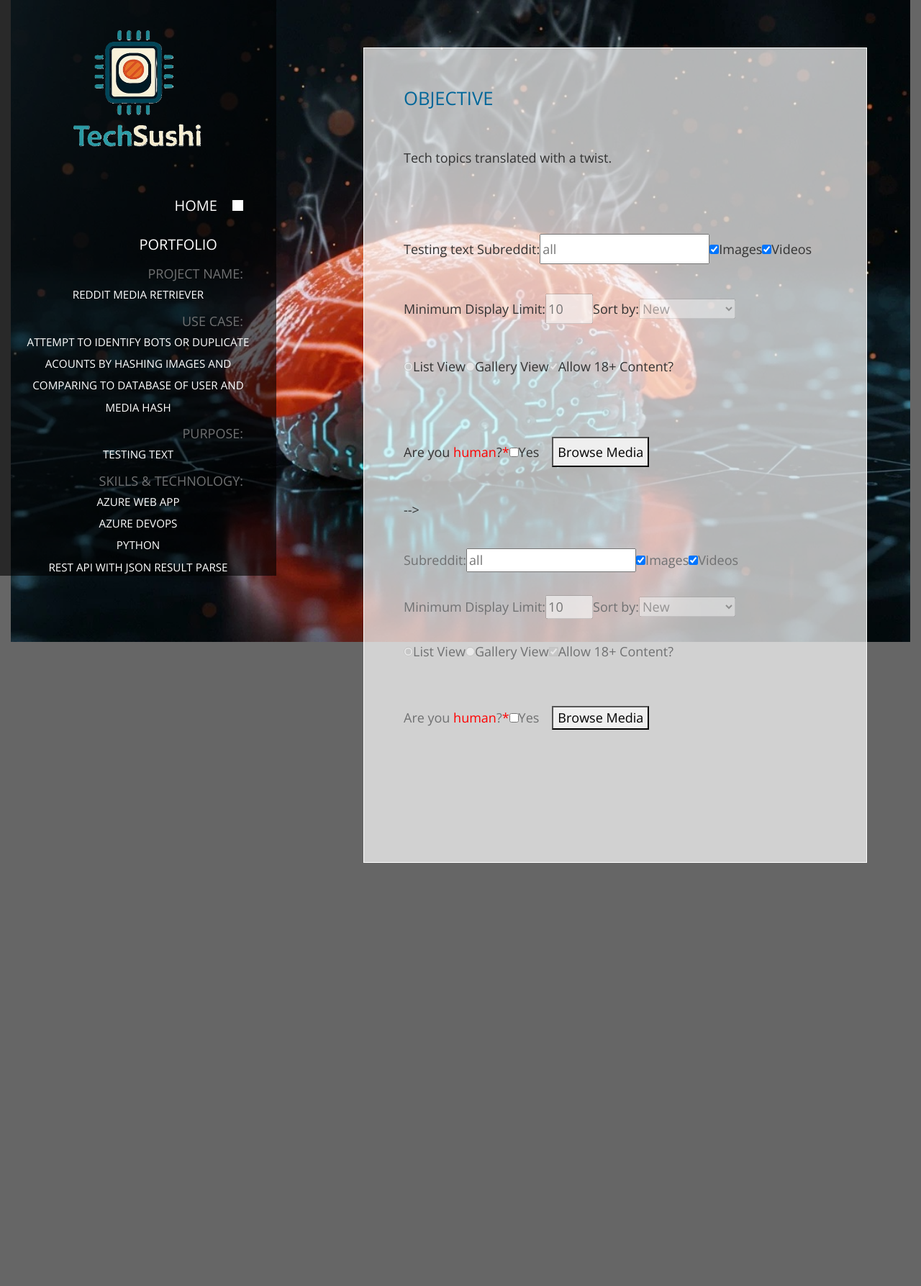
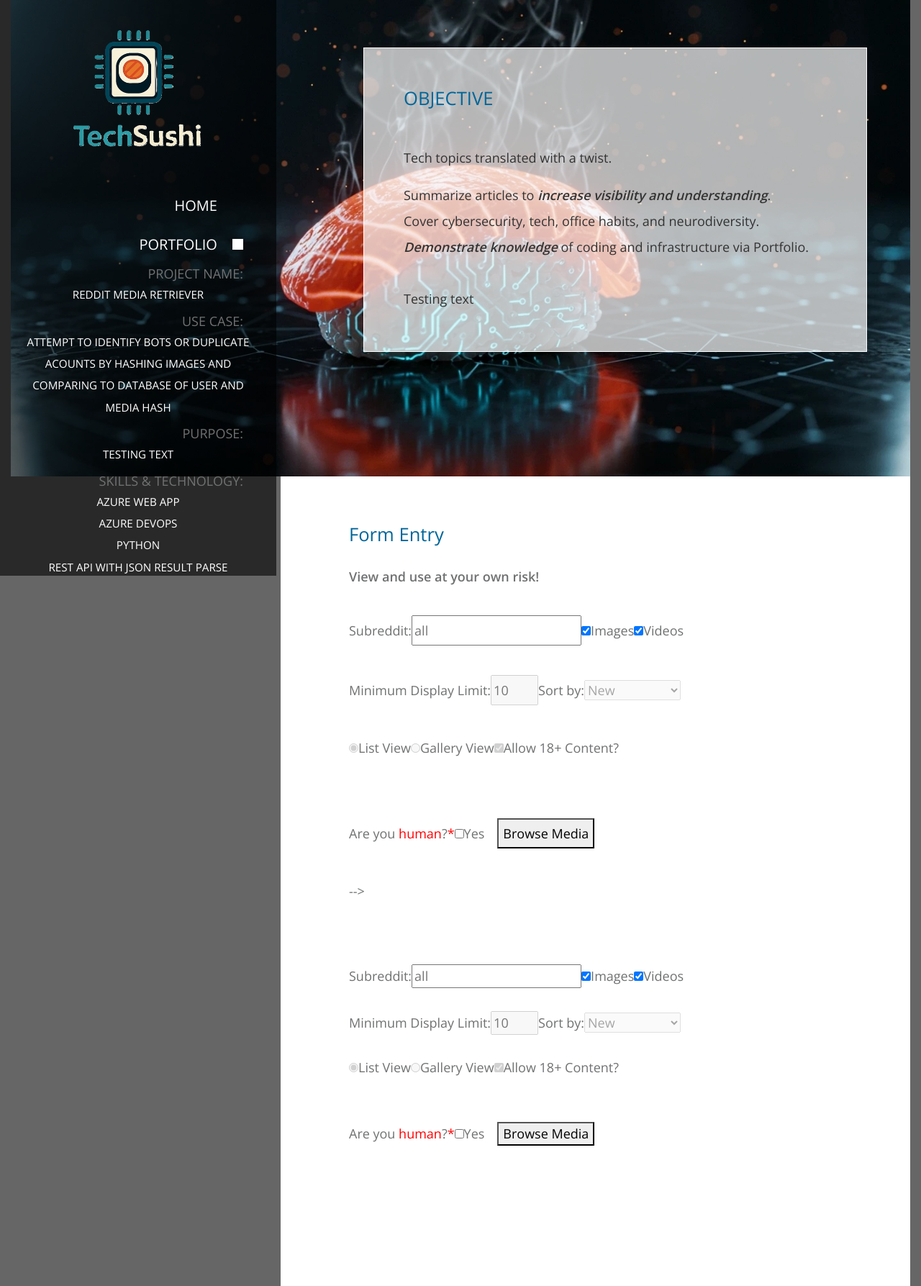
Before and after one commit to jdturbeau/repo-techsushi-portfolio-py, a Flask app: page /rmrwrap in a window 1280 px wide. Shown: the whole page at 72% size. Before the commit the page ends 1199 px from the top, so only its background shows below. Run offline with Flask 3, Linux system fonts and the light colour scheme; some libraries are stand-ins or nearby versions.

Commit message:
Update proj_body.html

```diff
--- a/templates/proj_body.html
+++ b/templates/proj_body.html
@@ -11,27 +11,40 @@
                           Tech topics translated with a twist.
                         </p>
                         <p class="mb-0 tm-color-gray">
-                          <br><br>
+                          Summarize articles to <b><i>increase visibility and understanding</i></b>.<br>
+                          Cover cybersecurity, tech, office habits, and neurodiversity.<br>
+                          <b><i>Demonstrate knowledge</i></b> of coding and infrastructure via Portfolio.<br><br>
                         {{ strProjOverview }}
+                        </p>
+                    </div>
+                </section>
+            </div>
+          </div>
 
-                                    <!-- option for escaping markup from parameter to template - safe (ensure not user input otherwise concern of XSS) -->
+            <div class="tm-section-wrap bg-white">
+<section id="form" class="row tm-section">
+<div class="col-12 tm-section-pad">
+<div class="tm-flex-item-left">
+<div class="tm-w-80">
+<h2 class="tm-color-primary tm-section-title mb-4">Form Entry</h2>
+<p class="mb-5">
+<b>View and use at your own risk!</b><br><br>
+
+            <!-- option for escaping markup from parameter to template - safe (ensure not user input otherwise concern of XSS) -->
                                     <!-- {{ strProjBody | safe }} -->
                                     <br><br>
                                     {{ strProjBody }}
                                     <br><br>
-                        </p>
-                    </div>
-                </section>
+</p>
+</div>
 
+</div>
+</div>
 
-
-            </div>
-          </div>
-
-
+</section>
+</div>
 
 </main>
-
 <!-- need to chase the origination of these two divs down -->
 </div>
 </div>
```
